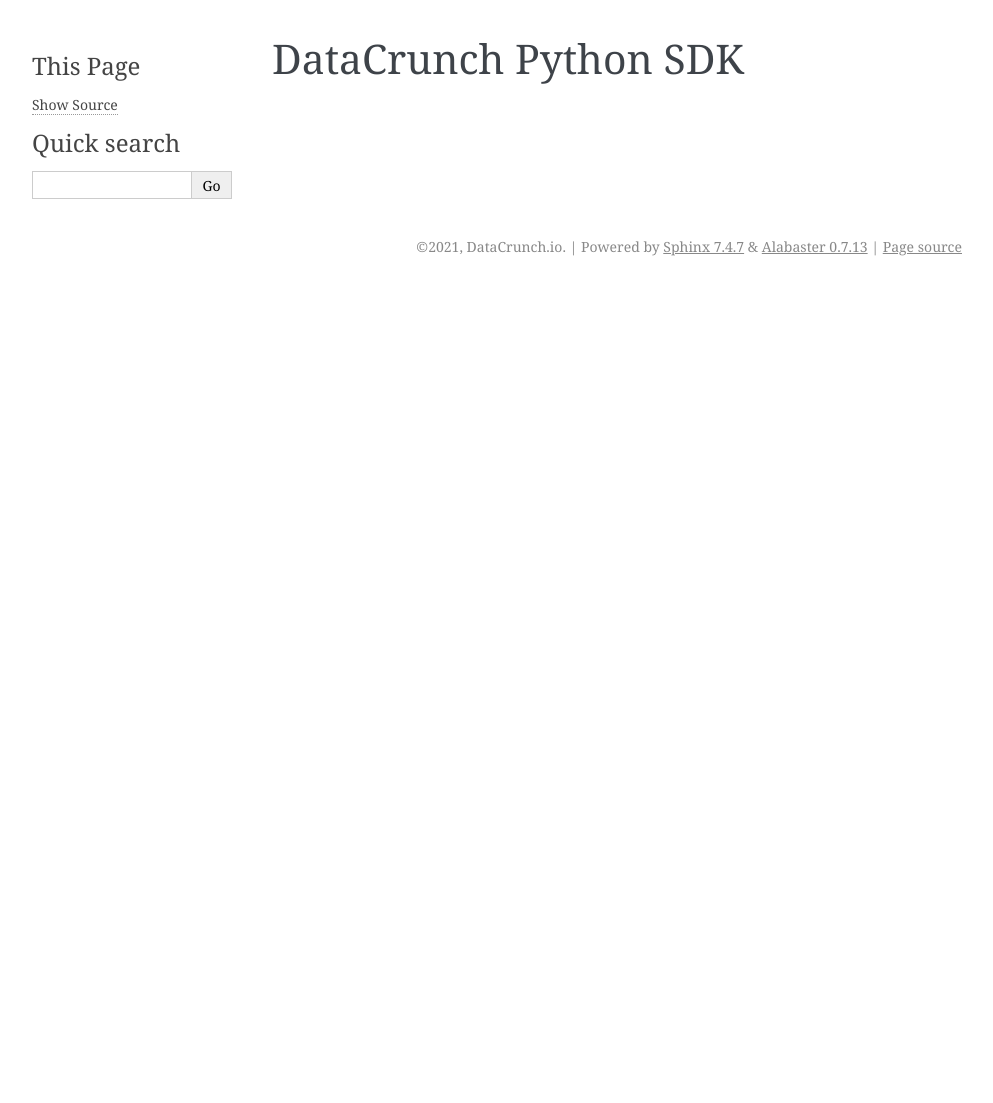
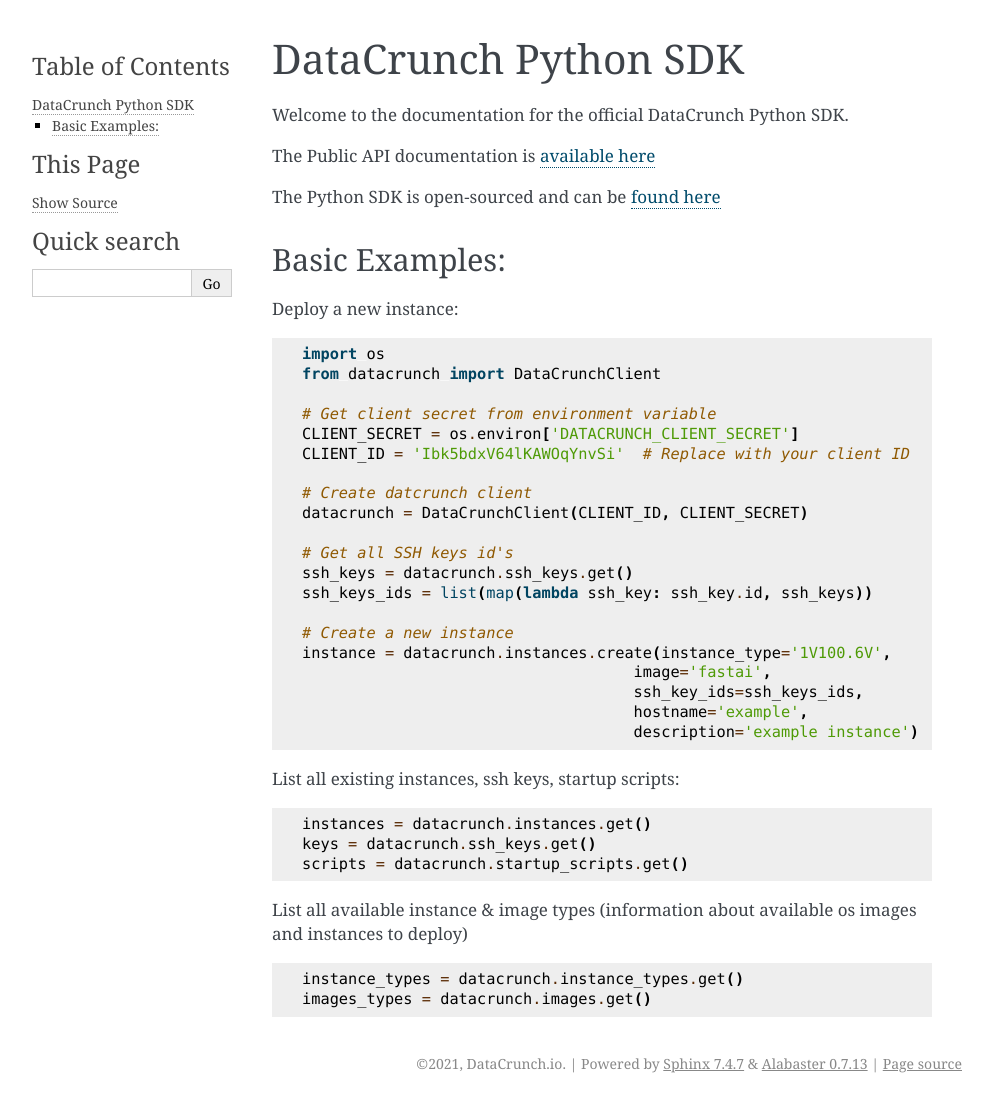
Before and after one commit to DataCrunch-io/datacrunch-python, a Sphinx documentation site: the page built from docs/source/index.rst, in a window 1280 px wide. Shown: the whole page, without its empty margins (148-1141 px from the left). Built offline with Sphinx 7.4.7, drawn with Linux system fonts in a browser that asks for light colours; before the commit the page ends 900 px from its top, so only the background shows below that.

Commit message:
add examples

```diff
--- a/docs/source/index.rst
+++ b/docs/source/index.rst
@@ -5,6 +5,55 @@
 
 DataCrunch Python SDK
 =====================
+
+Welcome to the documentation for the official DataCrunch Python SDK.
+
+The Public API documentation is `available here <https://datacrunch.stoplight.io/docs/datacrunch-public/docs/Overview/Introduction.md>`_
+
+The Python SDK is open-sourced and can be `found here <https://github.com/DataCrunch-io/datacrunch-python>`_
+
+Basic Examples:
+---------------
+
+Deploy a new instance:
+
+.. code-block:: python
+
+    import os
+    from datacrunch import DataCrunchClient
+
+    # Get client secret from environment variable
+    CLIENT_SECRET = os.environ['DATACRUNCH_CLIENT_SECRET']
+    CLIENT_ID = 'Ibk5bdxV64lKAWOqYnvSi'  # Replace with your client ID
+
+    # Create datcrunch client
+    datacrunch = DataCrunchClient(CLIENT_ID, CLIENT_SECRET)
+
+    # Get all SSH keys id's
+    ssh_keys = datacrunch.ssh_keys.get()
+    ssh_keys_ids = list(map(lambda ssh_key: ssh_key.id, ssh_keys))
+
+    # Create a new instance
+    instance = datacrunch.instances.create(instance_type='1V100.6V',
+                                        image='fastai',
+                                        ssh_key_ids=ssh_keys_ids,
+                                        hostname='example',
+                                        description='example instance')
+
+List all existing instances, ssh keys, startup scripts:
+
+.. code-block:: python
+
+    instances = datacrunch.instances.get()
+    keys = datacrunch.ssh_keys.get()
+    scripts = datacrunch.startup_scripts.get()
+
+List all available instance & image types (information about available os images and instances to deploy)
+
+.. code-block:: python
+
+    instance_types = datacrunch.instance_types.get()
+    images_types = datacrunch.images.get()
 
 .. toctree::
    :maxdepth: 4
```
Also changed, not shown: docs/source/examples.rst (+10 -0 lines), docs/source/examples/advanced_create_instance.rst (added, +71 -0 lines), docs/source/examples/instance_actions.rst (added, +59 -0 lines), docs/source/examples/simple_create_instance.rst (added, +28 -0 lines), docs/source/examples/ssh_keys.rst (added, +32 -0 lines), docs/source/examples/startup_scripts.rst (added, +39 -0 lines).
